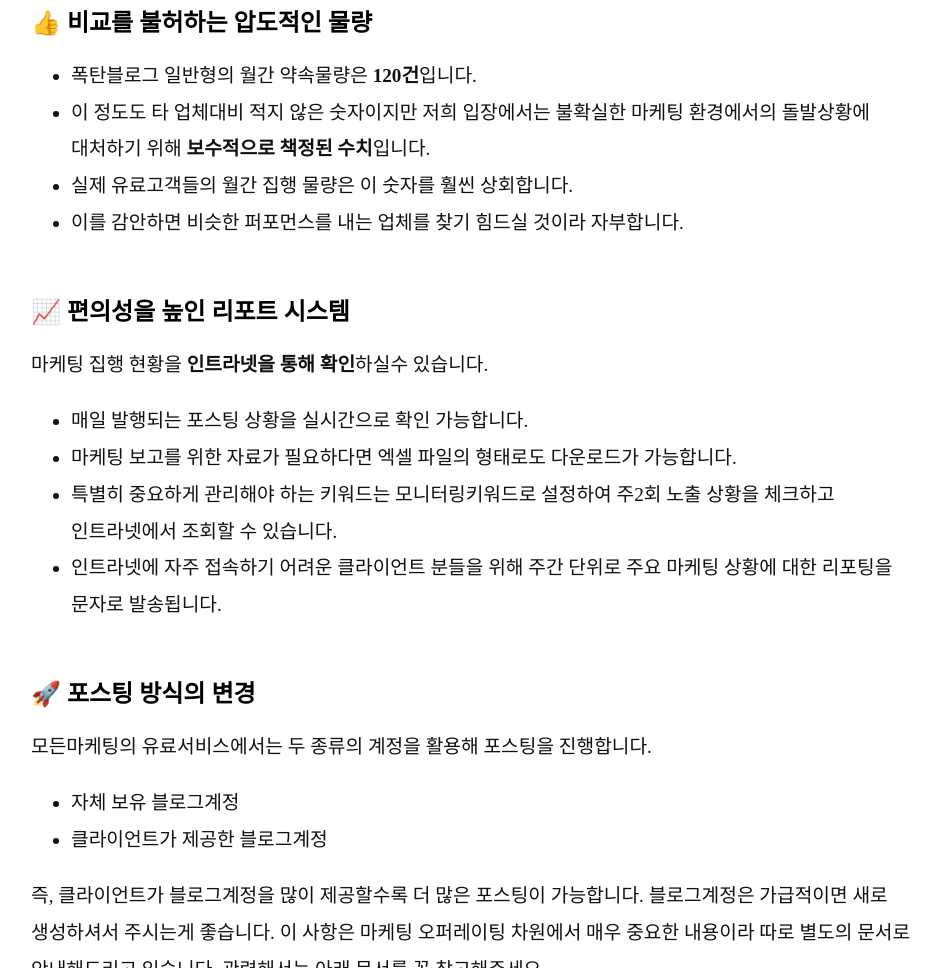
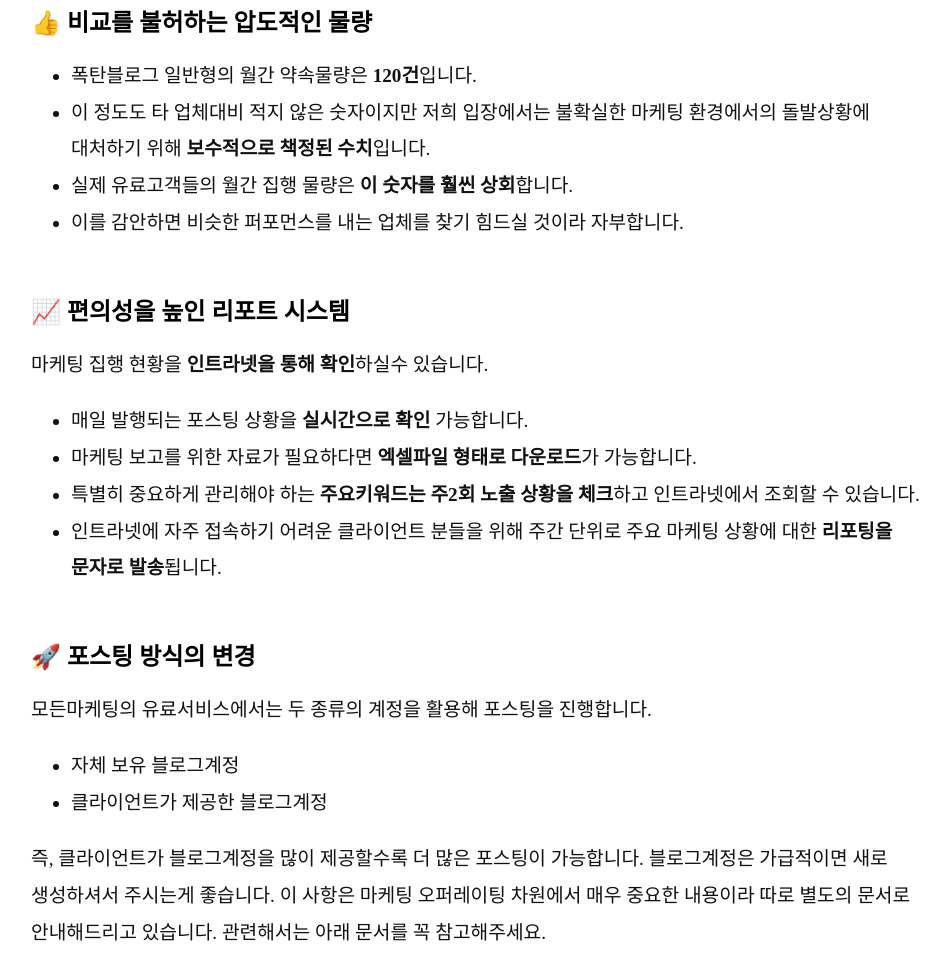
Before and after one commit to xulfereht/website, a Gatsby site: page /service/guide-for-betatester in a window 1280 px wide. Shown: the part 916-1884 px from the top of the page, without its empty margins (161-1111 px from the left). Built offline with nearby package versions, Linux system fonts and the light colour scheme; Gatsby itself is replaced by a stand-in of ours; a web font is replaced by a local one.

Commit message:
betatester guide

```diff
--- a/src/pages/service/guide-for-betatester.js
+++ b/src/pages/service/guide-for-betatester.js
@@ -38,7 +38,8 @@ const AboutPage = () => {
             <li>무료체험 : 3지역 x 3키워드 조합으로 최대 9개 키워드</li>
             <li>유료서비스 : 권역내 유효키워드 전체(1,000개 이상)</li>
           </ul>
-          유료서비스는 클라이언트에게 할당된 권역의 <b>모든 검색수요</b>를 장악합니다.
+          유료서비스는 클라이언트에게 할당된 권역의 <b>모든 검색수요</b>를
+          장악합니다.
           <ul>
             <li>
               각 키워드는 중요도에 따라 등급이 설정되어 이에 따라 키워드 선택의
@@ -49,8 +50,8 @@ const AboutPage = () => {
               포스팅됩니다.(예. 한의원, 치과, 임플란트 등)
             </li>
             <li>
-              그 외에도 수천개 키워드를 조합해 해당 지역내 키워드 검색을 통한 롱테일
-              수요를 모두 담아내게 됩니다.
+              그 외에도 수천개 키워드를 조합해 해당 지역내 키워드 검색을 통한
+              롱테일 수요를 모두 담아내게 됩니다.
             </li>
             <li>
               압도적인 물량으로 해당 <b>권역 내의 검색키워드를 장악</b>함으로써
@@ -73,14 +74,17 @@ const AboutPage = () => {
         <h2> 👍  비교를 불허하는 압도적인 물량 </h2>
         <p>
           <ul>
-            <li>폭탄블로그 일반형의 월간 약속물량은 <b>120건</b>입니다.</li>{" "}
+            <li>
+              폭탄블로그 일반형의 월간 약속물량은 <b>120건</b>입니다.
+            </li>{" "}
             <li>
               이 정도도 타 업체대비 적지 않은 숫자이지만 저희 입장에서는
-              불확실한 마케팅 환경에서의 돌발상황에 대처하기 위해 <b>보수적으로
-              책정된 수치</b>입니다.
+              불확실한 마케팅 환경에서의 돌발상황에 대처하기 위해{" "}
+              <b>보수적으로 책정된 수치</b>입니다.
             </li>
             <li>
-              실제 유료고객들의 월간 집행 물량은 이 숫자를 훨씬 상회합니다.
+              실제 유료고객들의 월간 집행 물량은 <b>이 숫자를 훨씬 상회</b>
+              합니다.
             </li>
             <li>
               이를 감안하면 비슷한 퍼포먼스를 내는 업체를 찾기 힘드실 것이라
@@ -92,20 +96,24 @@ const AboutPage = () => {
       <div className="divmargin">
         <h2> 📈  편의성을 높인 리포트 시스템 </h2>
         <p>
-          마케팅 집행 현황을 <b>인트라넷을 통해 확인</b>하실수 있습니다. <br></br>
+          마케팅 집행 현황을 <b>인트라넷을 통해 확인</b>하실수 있습니다.{" "}
+          <br></br>
           <ul>
-            <li>매일 발행되는 포스팅 상황을 실시간으로 확인 가능합니다.</li>{" "}
             <li>
-              마케팅 보고를 위한 자료가 필요하다면 엑셀 파일의 형태로도
-              다운로드가 가능합니다.
+              매일 발행되는 포스팅 상황을 <b>실시간으로 확인</b> 가능합니다.
+            </li>{" "}
+            <li>
+              마케팅 보고를 위한 자료가 필요하다면{" "}
+              <b>엑셀파일 형태로 다운로드</b>가 가능합니다.
             </li>
             <li>
-              특별히 중요하게 관리해야 하는 키워드는 모니터링키워드로 설정하여
-              주2회 노출 상황을 체크하고 인트라넷에서 조회할 수 있습니다.
+              특별히 중요하게 관리해야 하는{" "}
+              <b>주요키워드는 주2회 노출 상황을 체크</b>하고 인트라넷에서 조회할
+              수 있습니다.
             </li>
             <li>
               인트라넷에 자주 접속하기 어려운 클라이언트 분들을 위해 주간 단위로
-              주요 마케팅 상황에 대한 리포팅을 문자로 발송됩니다.
+              주요 마케팅 상황에 대한 <b>리포팅을 문자로 발송</b>됩니다.
             </li>
           </ul>
         </p>
```
